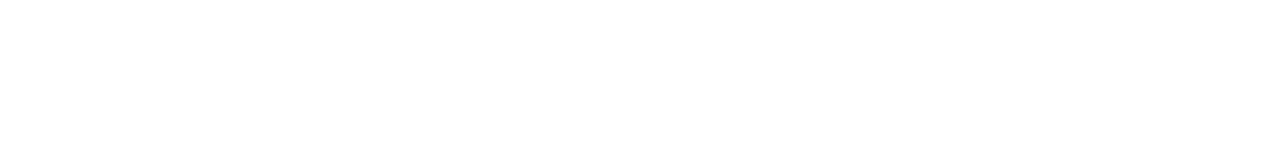
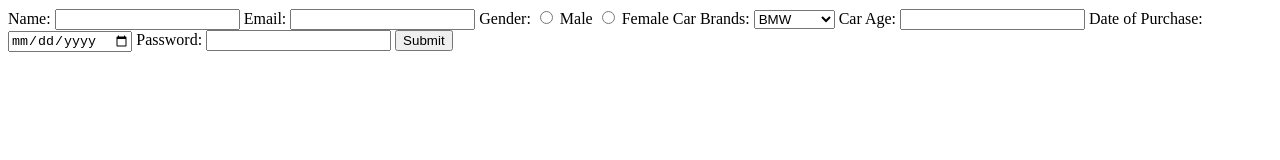
Before and after one commit to acciojob/car-insurance-form-ShriramPatil0230, a website: page main.html in a window 1280 px wide. Drawn offline with Linux system fonts and the light colour scheme.

Commit message:
created a submission

```diff
--- a/main.html
+++ b/main.html
@@ -8,6 +8,35 @@
 
 <body>
 	<!-- the entire body must be written by student -->
+	<form method="post" action="submit-form.php">
+  <label for="name">Name:</label>
+  <input type="text" id="name" name="name" required>
+
+  <label for="email">Email:</label>
+  <input type="email" id="email" name="email" required>
+
+  <label for="gender">Gender:</label>
+  <input type="radio" id="gender" name="gender" value="male" required> Male
+  <input type="radio" id="gender" name="gender" value="female" required> Female
+
+  <label for="cars">Car Brands:</label>
+  <select id="cars" name="cars" required>
+    <option value="bmw">BMW</option>
+    <option value="audi">Audi</option>
+    <option value="mercedes">Mercedes</option>
+  </select>
+
+  <label for="carage">Car Age:</label>
+  <input type="number" id="carage" name="carage" required>
+
+  <label for="dop">Date of Purchase:</label>
+  <input type="date" id="dop" name="dop" required>
+
+  <label for="password">Password:</label>
+  <input type="password" id="password" name="password" required>
+
+  <button type="submit">Submit</button>
+</form>
     <script type="text/javascript" src="./script.js">
 </script>
 
```
